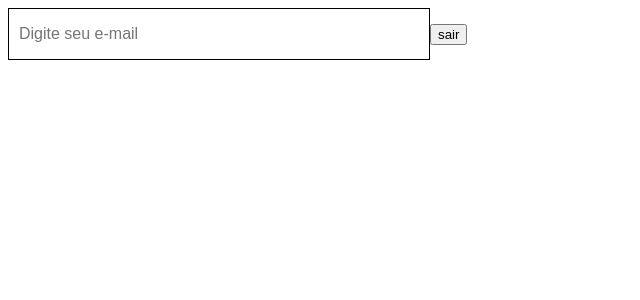
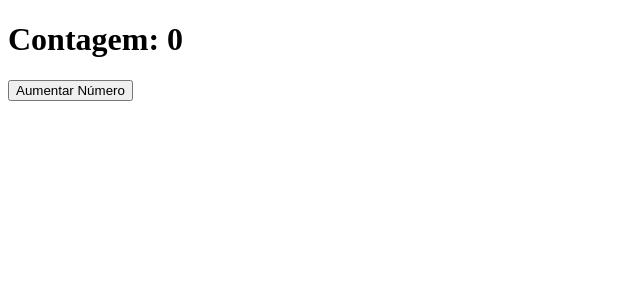
Before and after one commit to gustavoalvesdev/curso-reactjs-b7web, a React (Create React App) app in the folder react1/: page / in a window 1280 px wide. Shown: the top 300 px of the page, without its empty margins (0-640 px from the left). Built offline with nearby package versions, Linux system fonts and the light colour scheme; the HTML template or start-up script is replaced by a standard one.

Commit message:
react Hooks - 02 - Ciclo de Vida (useEffect)

```diff
--- a/react1/src/App.js
+++ b/react1/src/App.js
@@ -1,51 +1,28 @@
-import React, { useState } from 'react';
+import React, { useState, useEffect } from 'react';
 import styled from 'styled-components';
 
-const Input = styled.input`
-  width:400px;
-  height:30px;
-  font-size:16px;
-  padding:10px;
-  border: 1px solid #000;
-`;
+function App () {
 
-function App() {
+  const [ contagem, setContagem ] = useState(0);
 
-  const [ email, setEmail ] = useState('');
-  const [ isLogged, setIsLogged ] = useState(true);
+  const aumentarAction = () => {
+    setContagem(contagem + 1);
+  };
 
-  const handleEmailInput = e => {
-    setEmail(e.target.value);
-  };
+  useEffect(() => {
+
+    if (contagem == 0) {
+      document.title = 'Começou a brincadeira!';
+    } else {
+      document.title = `Contagem: ${contagem}`;
+    }
+  }, [contagem]);
 
   return (
 
     <>
-      <Input placeholder="Digite seu e-mail" type="email" value={email} onChange={handleEmailInput} />
-
-      {/*isLogged &&
-        <button>sair</button>
-      */}
-
-      {/*isLogged == false &&
-        <button>logar</button>
-      */}
-
-      {isLogged ? <button>sair</button> : <button>fazer login</button>}
-
-       {/* algo && <Componente /> */}
-
-      {/* email.length > 0 &&
-        <p>{email.length} caractere{email.length !== 1 ? 's' : ''}</p> */
-      }
-
-      {email.length > 0 &&
-        <>
-          <p>{email.length} caractere{email.length !== 1 ? 's' : ''}</p>
-          <p>aviso alguma coisa</p>
-        </>
-      }
-
+      <h1>Contagem: {contagem}</h1>
+      <button onClick={aumentarAction}>Aumentar Número</button>
     </>
 
   );
```
